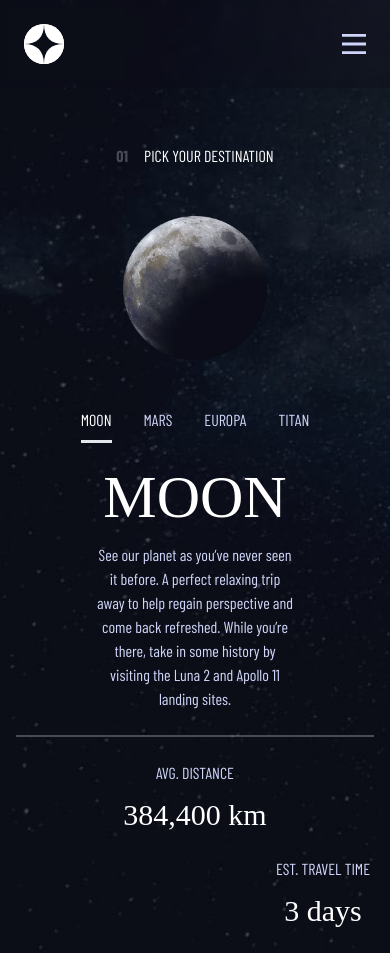
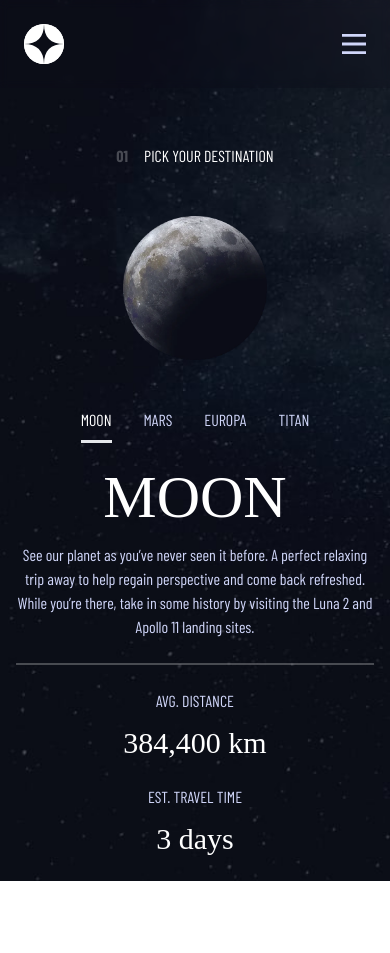
Before and after one commit to Mikwuegbu/spaceTourism, a React (Vite) app: page /destination in a window 390 px wide. After the commit the page ends 881 px from the top, so only its background shows below. Built offline with nearby package versions, Linux system fonts and the light colour scheme; a web font is replaced by a local one.

Commit message:
fixed issue

```diff
--- a/src/pages/Destination.jsx
+++ b/src/pages/Destination.jsx
@@ -67,12 +67,12 @@ const Destination = () => {
 						<h1 className="font-Bellefair font-normal text-6xl md:text-[80px]">
 							{currentDestination.name.toUpperCase()}
 						</h1>
-						<p className="font-balowCondensed text-lightBlue pb-2 px-20">
+						<p className="font-balowCondensed text-lightBlue pb-2 md:px-20">
 							{currentDestination.description}
 						</p>
 						<div className="border border-white opacity-25 md:mx-24" />
 					</div>
-					<div className="space-y-6 md:space-y-0 md:flex space-x-64">
+					<div className="space-y-6 md:space-y-0 md:flex md:space-x-64">
 						<div className="space-y-3">
 							<p className="font-balowCondensed font-normal text-lightBlue">
 								AVG. DISTANCE
```
